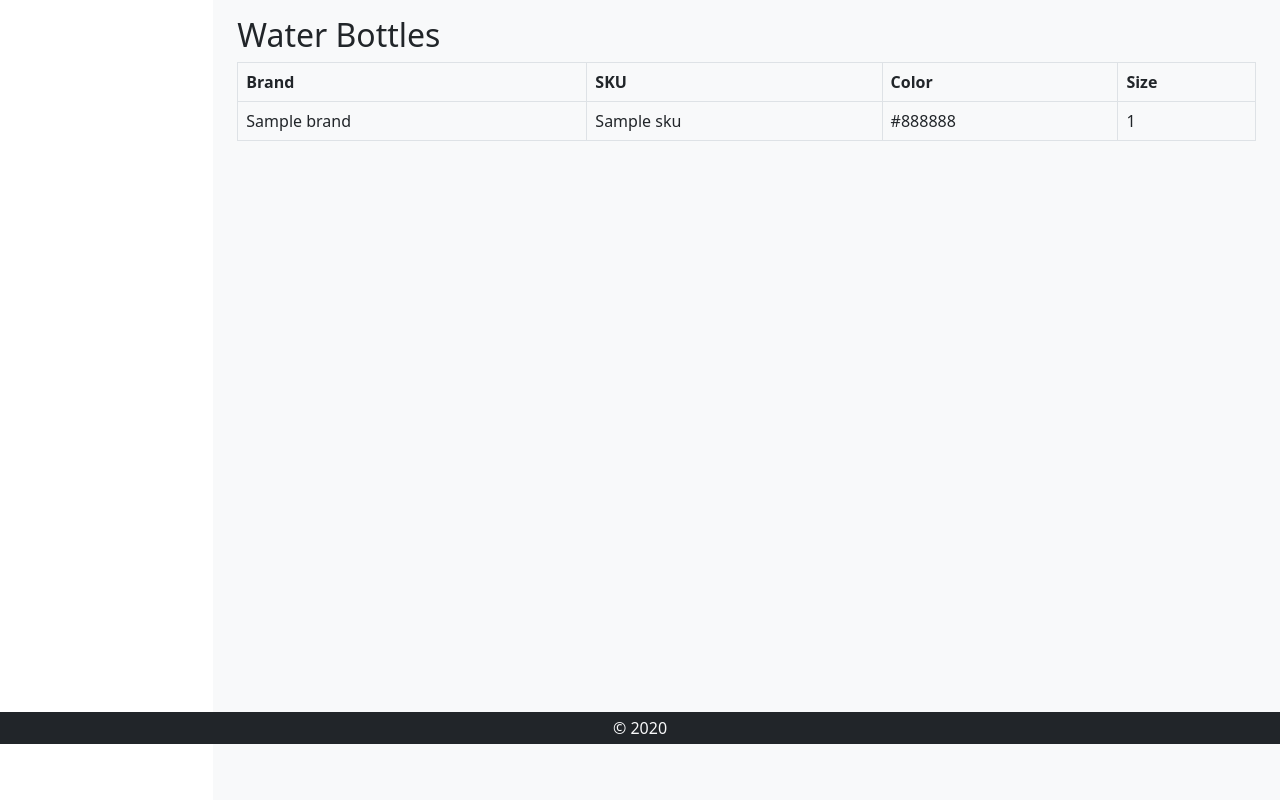
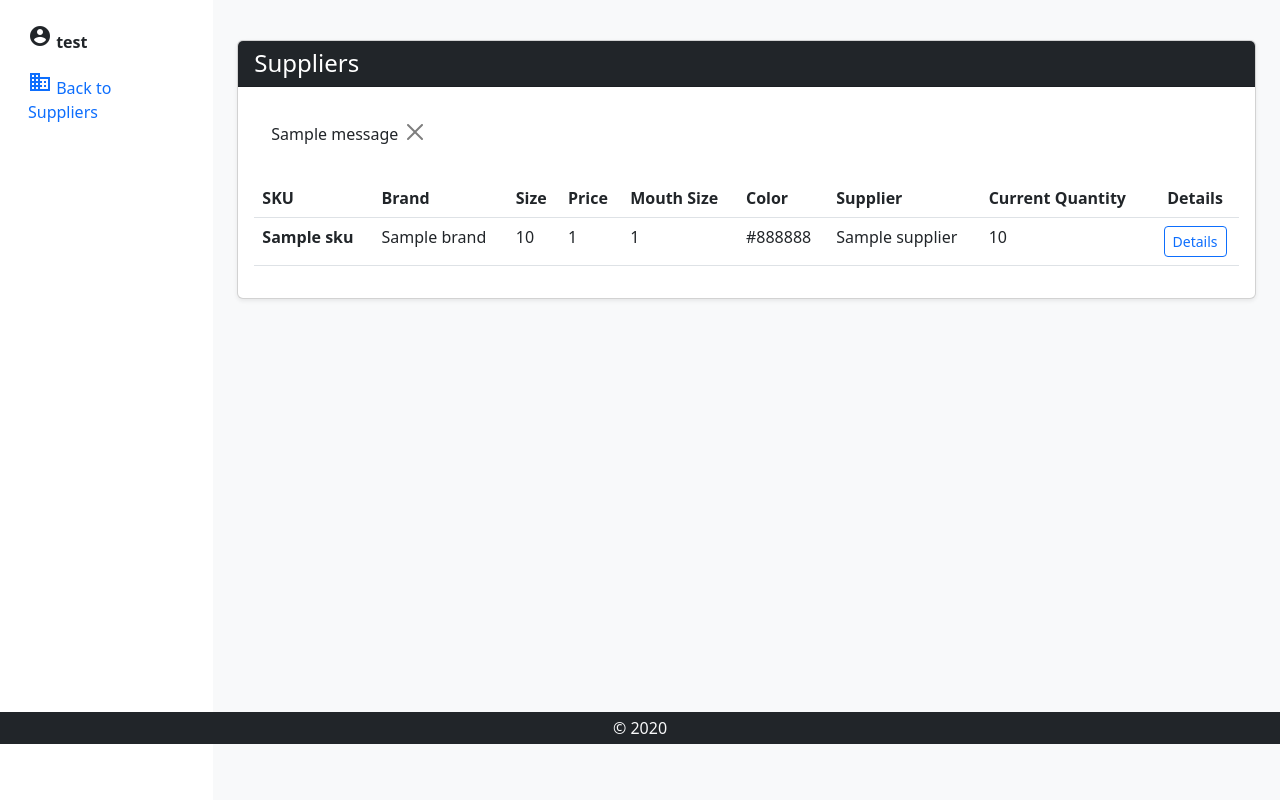
Before and after one commit to rinacode-alt/M6P-DjangoForms-AbanDiazOrtiz, a Django app: template MyInventoryApp/templates/MyInventoryApp/view_bottles.html in a window 1280 px wide. Shown: the part 56-856 px from the top of the page. Run offline with Django 5.2, Linux system fonts and the light colour scheme; data comes from the database, SQL or seed files in the repository; tables that the repository leaves empty hold one stand-in row (Sample ...); the template is opened without the code that fills it: values named after a table or form of the project are taken from there, most other values are stand-ins (such as "Sample title", 1, 10 or a date in 2020); one stand-in notice (Sample message) is shown; some libraries are stand-ins or nearby versions.

Commit message:
Update view_bottles.html

```diff
--- a/MyInventoryApp/templates/MyInventoryApp/view_bottles.html
+++ b/MyInventoryApp/templates/MyInventoryApp/view_bottles.html
@@ -2,33 +2,84 @@
 
 {% block title %}View Bottles{% endblock %}
 
+{% block sidebar %}
+<ul class="nav flex-column">
+    <li class="nav-item">
+        <a class="nav-link text-dark" href="">
+            <i class="material-icons">account_circle</i>
+            <strong>{{account.username}}</strong>
+        </a>
+    </li>
+    <li class="nav-item">
+        <a class="nav-link active" href="{% url 'view_supplier' %}">
+            <i class="material-icons">business</i>
+            Back to Suppliers
+        </a>
+    </li>
+</ul>
+{% endblock %}
+
 {% block content %}
-    <div class="container">
-        <h2>Water Bottles</h2>
-    <table class="table table-bordered">
+<div class="container-fluid">
+    <div class="row">
+        <div class="col-12">
+            <div class="card shadow-sm mt-4">
+                <div class="card-header bg-dark text-white">
+                    <h4 class="card-title mb-0">Suppliers</h4>
+                </div>
+                <div class="card-body">
+                    {% if messages %}
+                        {% for message in messages %}
+                            <div class="alert alertt-dismissible fade show" role="alert">
+                                {{ message }}
+                                <button type="button" class="btn-close" data-bs-dismiss="alert" aria-label="Close"></button>
+                            </div>
+                        {% endfor %}
+                    {% endif %}
+
+                    <div class="table-responsive mt-3">
+                        <table class="table table-hover">
                             <thead>
                                 <tr>
-                <th>Brand</th>
-                <th>SKU</th>
-                <th>Color</th>
-                <th>Size</th>
+                                    <th scope="col"> SKU </th>
+                                    <th scope="col"> Brand </th>
+                                    <th scope="col"> Size </th>
+                                    <th scope="col"> Price </th>
+                                    <th scope="col"> Mouth Size </th>
+                                    <th scope="col"> Color </th>
+                                    <th scope="col"> Supplier </th>
+                                    <th scope="col"> Current Quantity </th>
+                                    <th scope="col" class="text-center"> Details </th>
                                 </tr>
                             </thead>
                             <tbody>
-            {% for bottle in bottles %}
+                                {% if bottles %}
+                                    {% for b in bottles %}
                                         <tr>
-                    <td>{{ bottle.brand }}</td>
-                    <td>{{ bottle.sku }}</td>
-                    <td>{{ bottle.color }}</td>
-                    <td>{{ bottle.size }}</td>
-                </tr>
-            {% empty %}
-                <tr>
-                    <td colspan="4">No water bottles available.</td>
+                                            <th> {{ b.SKU }} </th>
+                                            <td><a class="nav-link text-dark" href="{% url 'view_bottle_details' pk=b.pk %}">{{ b.brand }}</a></td>
+                                            <td> {{ b.cost }} </td>
+                                            <td> {{ b.size }} </td>
+                                            <td> {{ b.mouthSize }} </td>
+                                            <td> {{ b.color }} </td>
+                                            <td> {{ b.supplier }} </td>
+                                            <td> {{ b.quantity }} </td>
+                                            <td class="text-center">
+                                                <a class="btn btn-sm btn-outline-primary" href="{% url 'view_bottle_details' pk=b.pk %}">Details</a>
+                                            </td>
                                         </tr>
                                     {% endfor %}
+                                {% else %}
+                                    <tr>
+                                        <td colspan="8" class="text-center">No bottles found.</td>
+                                    </tr>
+                                {% endif %}
                             </tbody>
                         </table>
                     </div>
-
+                </div>
+            </div>
+        </div>
+    </div>
+</div>
 {% endblock %}
```
Lines whose indentation alone changed are shown as unchanged.
